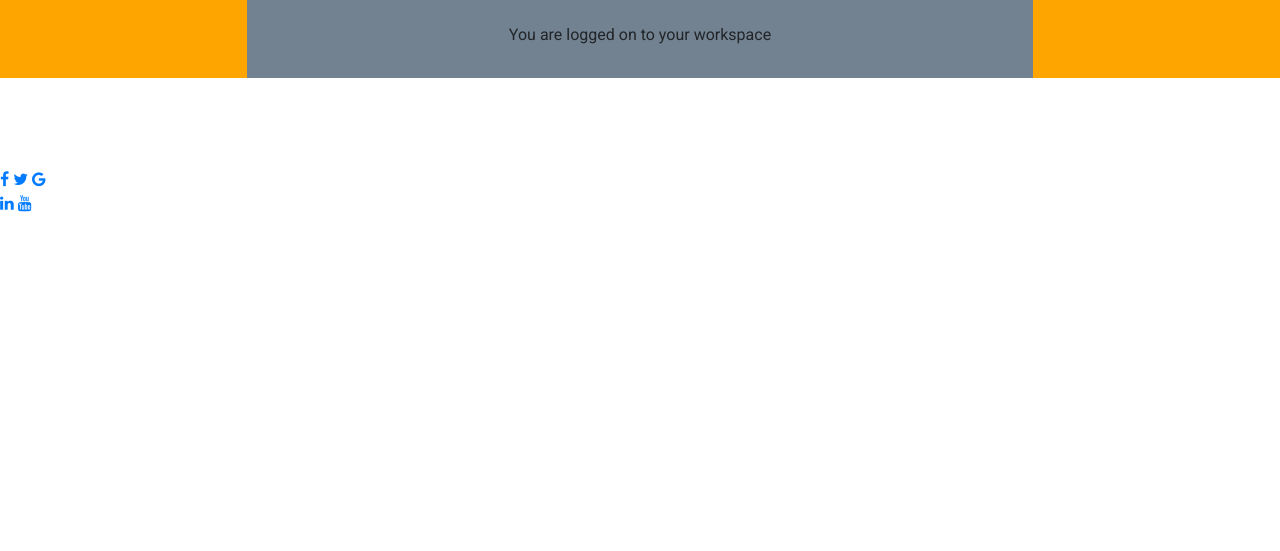
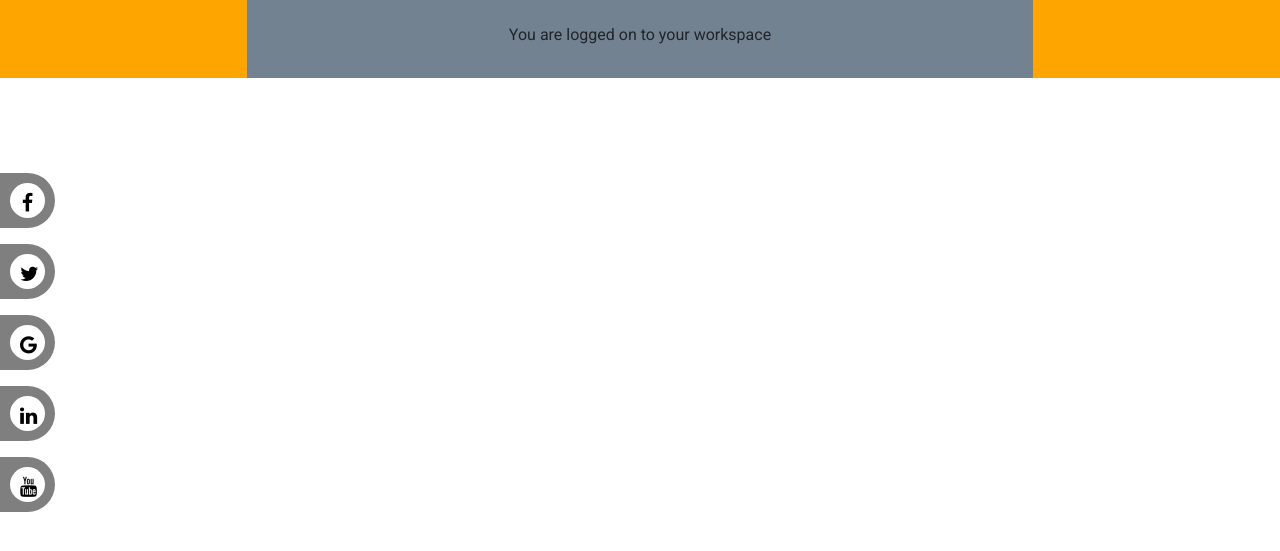
Before and after one commit to Code-Institute-Submissions/Milestone-3-Project-1, a Flask app: page /blogs in a window 1280 px wide. Shown: the part 152-703 px from the top of the page. Run offline with Flask 2, Linux system fonts and the light colour scheme; data that the repository does not hold is empty; some libraries are stand-ins or nearby versions.

Commit message:
LHS nav added to aside to create sticky social media links

```diff
--- a/templates/base.html
+++ b/templates/base.html
@@ -62,15 +62,40 @@
 	</nav>
 	<!-- The social media icon bar on RHS -->
 	<div class="row">
-		<aside id="lhs-aside" class="column">
-			<nav>
-				<div class="icon-bar" style="width:60px;">
+		<aside id="lhs-aside" class="column ">
+			<nav class="icon-bar">
+                <ul >
+                    <li class="facebook">
+                        <a href="#" >Facebook<i class="fa fa-facebook"></i></a>
+                    </li>
+                </ul>
+                <ul>
+                    <li class="twitter">
+                        <a href="#" >Twitter<i class="fa fa-twitter"></i></a>
+                    </li>
+                </ul>
+                <ul>
+                    <li class="google">
+                        <a href="#" >Google<i class="fa fa-google"></i></a>
+                    </li>
+                </ul>
+                <ul>
+                    <li class="linkedin">
+                        <a href="#" >Linkedin<i class="fa fa-linkedin"></i></a>
+                    </li>
+                </ul>
+                <ul>
+                    <li class="youtube">
+                        <a href="#" >YouTube<i class="fa fa-youtube"></i></a>
+                    </li>
+                </ul>
+				<!--<div class="icon-bar" style="width:60px;">
 					<a href="#" class="facebook"><i class="fa fa-facebook"></i></a>
 					<a href="#" class="twitter"><i class="fa fa-twitter"></i></a>
 					<a href="#" class="google"><i class="fa fa-google"></i></a>
 					<a href="#" class="linkedin"><i class="fa fa-linkedin"></i></a>
 					<a href="#" class="youtube"><i class="fa fa-youtube"></i></a>
-				</div>
+				</div>-->
 			</nav>
 		</aside>
 		<!--Adverts bar on LHS-->
```
